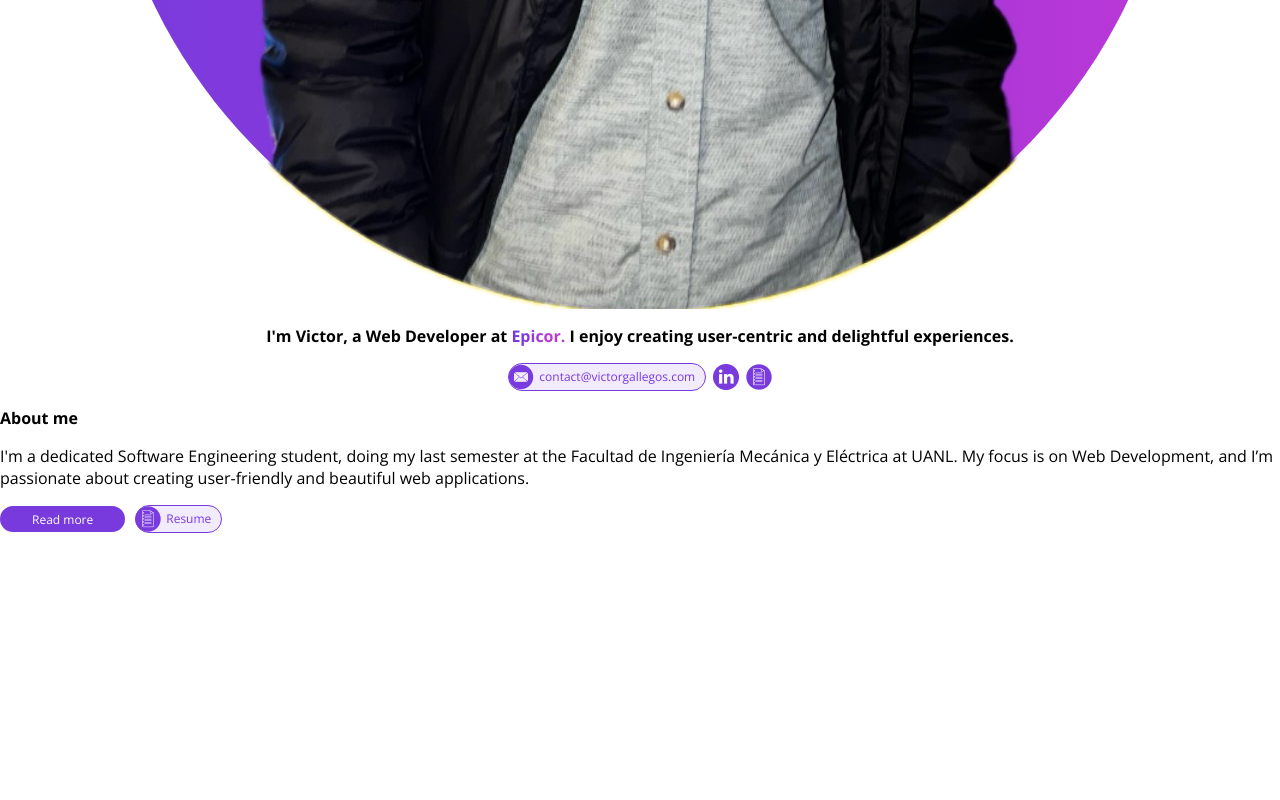
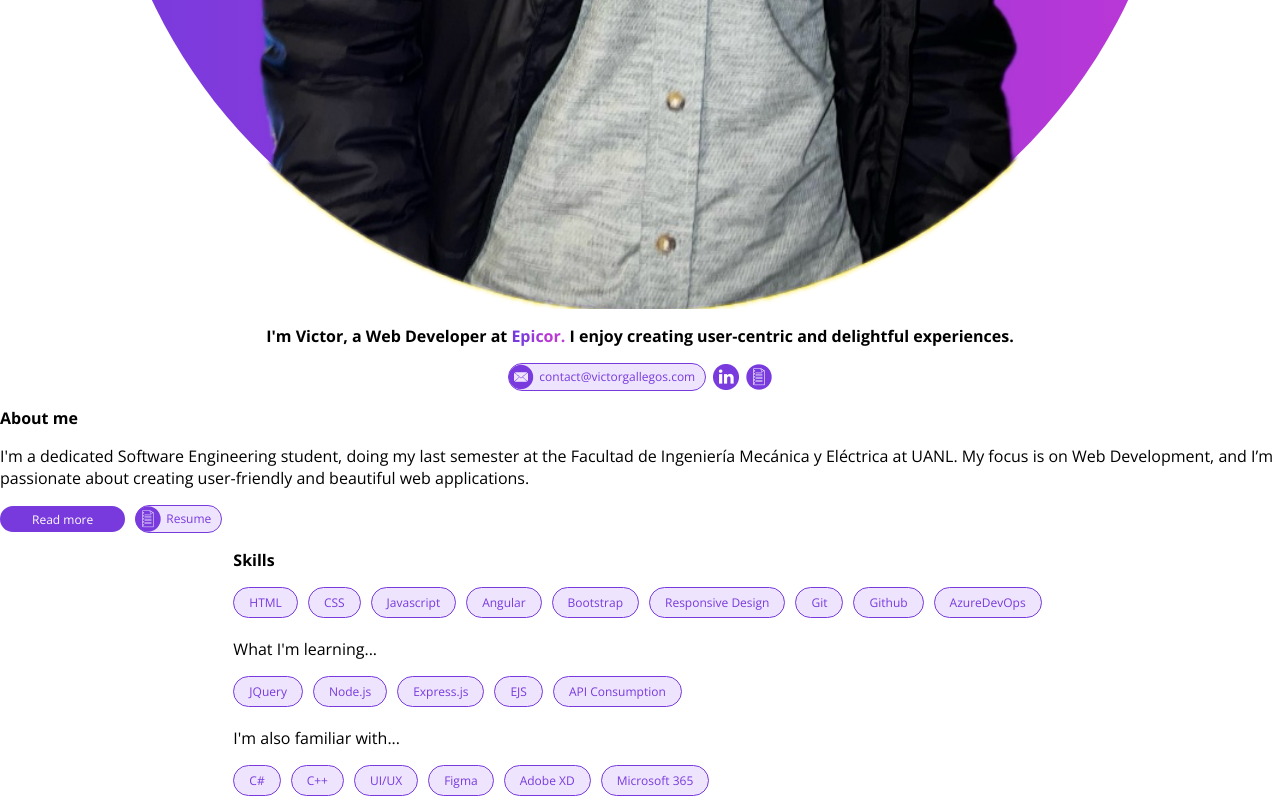
Before and after one commit to victorgallegosc/portfolio2.0, an Angular app: page / in a window 1280 px wide. Shown: the part 961-1761 px from the top of the page. Before the commit the page ends 1494 px from the top, so only its background shows below. Built offline with nearby package versions, Linux system fonts and the light colour scheme.

Commit message:
Added Skills Component

```diff
--- a/src/app/app.component.html
+++ b/src/app/app.component.html
@@ -1,2 +1,3 @@
 <app-navbar></app-navbar>
 <app-home></app-home>
+<app-skills></app-skills>
--- a/src/app/app.module.ts
+++ b/src/app/app.module.ts
@@ -6,13 +6,15 @@ import { AppComponent } from './app.component';
 import { NavbarComponent } from './navbar/navbar.component';
 import { HomeComponent } from './home/home.component';
 import { AboutComponent } from './about/about.component';
+import { SkillsComponent } from './skills/skills.component';
 
 @NgModule({
   declarations: [
     AppComponent,
     NavbarComponent,
     HomeComponent,
-    AboutComponent
+    AboutComponent,
+    SkillsComponent
   ],
   imports: [
     BrowserModule,
--- a/src/app/navbar/navbar.component.css
+++ b/src/app/navbar/navbar.component.css
@@ -17,6 +17,7 @@ nav {
     top: 0;
     height: 100px;
     width: 100%;
+    z-index: 1;
 }
 
 .container {
--- /dev/null
+++ b/src/app/skills/skills.component.css
@@ -0,0 +1,22 @@
+@media (max-width: 767px) {
+    .container {
+        width: 90%;
+    }
+}
+
+#skills-section {
+    display: flex;
+    flex-direction: column;
+    align-items: center;
+    justify-content: center;
+}
+.skills-div {
+    display: flex;
+    align-items: center;
+    justify-content: start;
+    flex-direction: row;
+    flex-wrap: wrap;
+
+    margin-left: -5px;
+    margin-top: -4px;
+}
--- /dev/null
+++ b/src/app/skills/skills.component.html
@@ -0,0 +1,24 @@
+<section id="skills-section">
+    <div class="container">
+        <p class="title title-regular">Skills</p>
+        <div class="skills-div">
+            <div *ngFor="let skill of skills" class="skill">
+                <p class="text-regular no-mg">{{skill}}</p>
+            </div>
+        </div>
+
+        <p class="title text-regular">What I'm learning...</p>
+        <div class="skills-div">
+            <div *ngFor="let skill of learningSkills" class="skill">
+                <p class="text-regular no-mg">{{skill}}</p>
+            </div>
+        </div>
+
+        <p class="title text-regular">I'm also familiar with...</p>
+        <div class="skills-div">
+            <div *ngFor="let skill of familiarSkills" class="skill">
+                <p class="text-regular no-mg">{{skill}}</p>
+            </div>
+        </div>
+    </div>
+</section>
--- /dev/null
+++ b/src/app/skills/skills.component.ts
@@ -0,0 +1,37 @@
+import { Component } from '@angular/core';
+
+@Component({
+  selector: 'app-skills',
+  templateUrl: './skills.component.html',
+  styleUrl: './skills.component.css'
+})
+export class SkillsComponent {
+  skills = [
+    'HTML',
+    'CSS',
+    'Javascript',
+    'Angular',
+    'Bootstrap',
+    'Responsive Design',
+    'Git',
+    'Github',
+    'AzureDevOps'
+  ];
+
+  learningSkills = [
+    'JQuery',
+    'Node.js',
+    'Express.js',
+    'EJS',
+    'API Consumption'
+  ];
+
+  familiarSkills = [
+    'C#',
+    'C++',
+    'UI/UX',
+    'Figma',
+    'Adobe XD',
+    'Microsoft 365'
+  ];
+}
--- a/src/styles.css
+++ b/src/styles.css
@@ -9,7 +9,7 @@ body {
 :root {
     --primary: #783ADD;
     --secondary: #BB37D6;
-    --accent: #783add1a;
+    --accent: #eee4fd;
 
     --accentbg: #7037cb32;
 }
@@ -185,3 +185,15 @@ a {
     -webkit-background-clip: text;
     -webkit-text-fill-color: transparent;
 }
+.skill {
+    border: 1px solid var(--primary);
+    background-color: var(--accent);
+    border-radius: 50px;
+    padding: 6px 15px;
+    margin: 4px 5px;
+    width: fit-content;
+}
+.skill p {
+    color: var(--primary);
+    font-size: 12px;
+}
```
Also changed, not shown: 1 other file (tests, documents, lock files or other folders).
